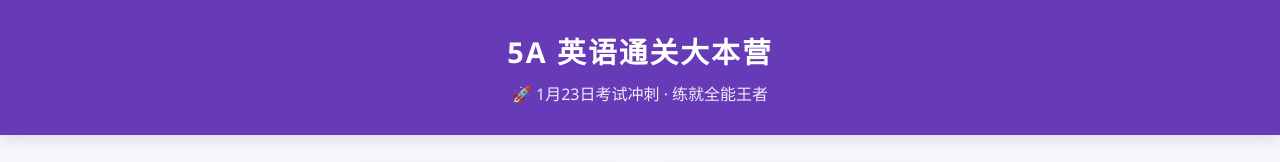
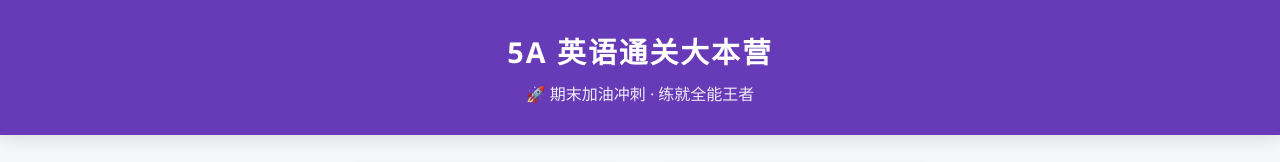
Before and after one commit to Lukaen/english5a, a plain HTML site: page index.html in a window 1280 px wide. Shown: the top 162 px of the page. Drawn offline with Linux system fonts and the light colour scheme.

Commit message:
Add files via upload

```diff
--- a/index.html
+++ b/index.html
@@ -41,7 +41,7 @@
 
 <header>
   <h1>5A 英语通关大本营</h1>
-  <p>🚀 1月23日考试冲刺 · 练就全能王者</p >
+  <p>🚀 期末加油冲刺 · 练就全能王者</p >
 </header>
 
 <div class="container">
```
